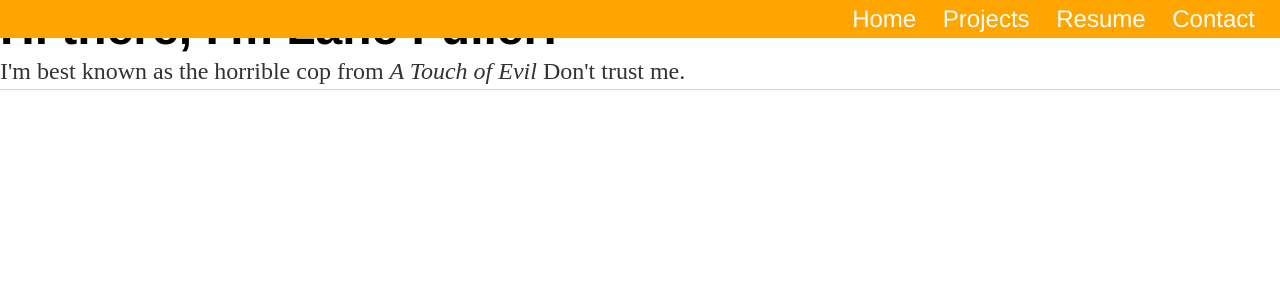
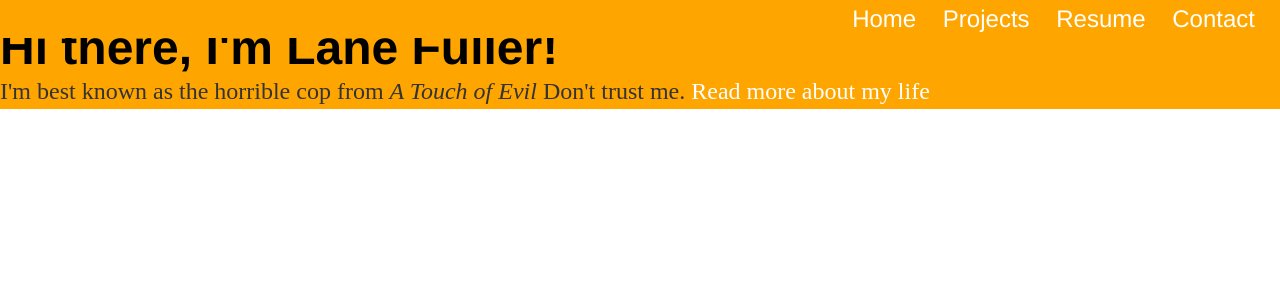
Before and after one commit to LaneGFuller/lanegfuller.github.io, a Jekyll site: the page built from index.html, in a window 1280 px wide. Shown: the top 300 px of the page. Built offline with Jekyll 4.4.1, drawn with Linux system fonts in a browser that asks for light colours.

Commit message:
what is going onnnn

```diff
--- a/css/main.css
+++ b/css/main.css
@@ -7,6 +7,11 @@
   position: fixed;
   z-index: 100;
   width: 100%;
+}
+.blurb {
+  position: relative;
+  top: 20px;
+  background: orange;
 }
 nav {
   background: orange;
```
